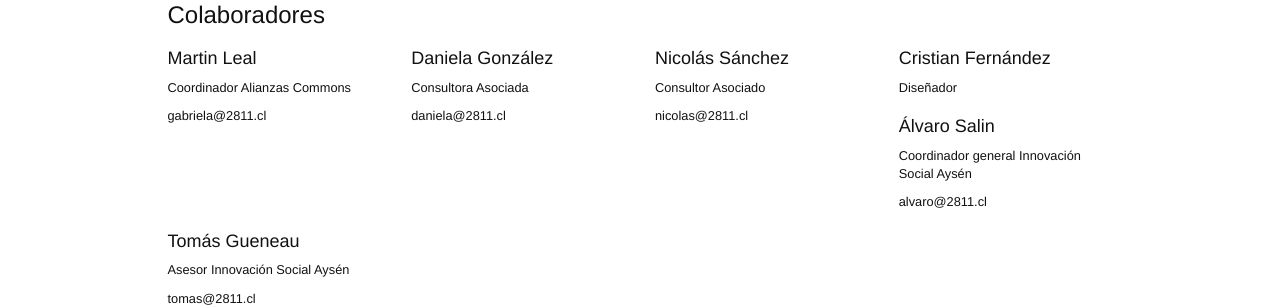
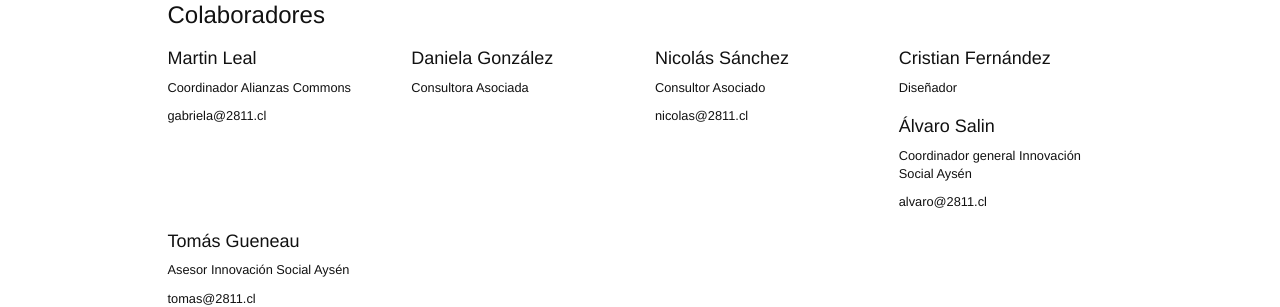
Before and after one commit to 2811Chile/2811Chile.github.io, a Jekyll site: the page built from somos.md, in a window 1280 px wide and 900 px high, scrolled down 1531 px. Shown: the part 152-459 px from the top of the window. Built offline with Jekyll 4.4.1, drawn with Linux system fonts in a browser that asks for light colours; nearby versions of some CDN libraries; some web fonts are replaced.

Commit message:
Updated 03daniela Gonzalez

```diff
--- a/_colaboradores/03daniela-gonzalez.markdown
+++ b/_colaboradores/03daniela-gonzalez.markdown
@@ -3,6 +3,6 @@ title: 03Daniela González
 date: 2017-01-26 02:34:00 Z
 position: 2
 nombre: Daniela González
-email: daniela@2811.cl
+email:
 cargo: Consultora Asociada
 ---
```
